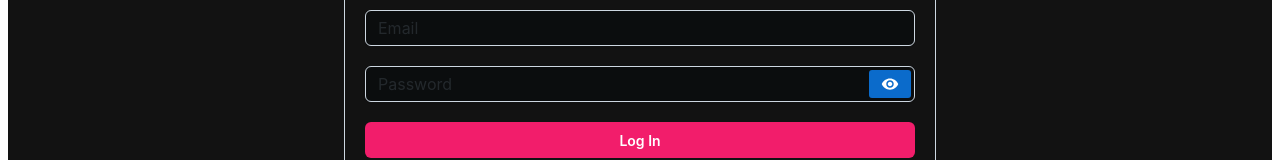
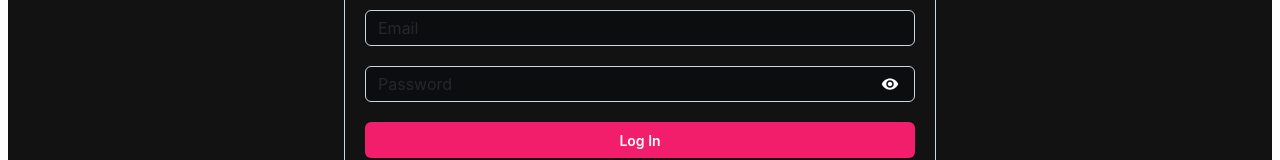
Before and after one commit to NammariD/design5, a React (Create React App) app: page / in a window 1280 px wide. Shown: the part 337-497 px from the top of the page. Built offline with nearby package versions, Linux system fonts and the light colour scheme.

Commit message:
Update Password.tsx

```diff
--- a/src/components/Password.tsx
+++ b/src/components/Password.tsx
@@ -16,6 +16,7 @@ export default function InfoBar() {
             display: 'flex',
             alignItems: 'center', // Center vertically
             justifyContent: 'center', // Center horizontally
+            backgroundColor: '#0B0D0E'
 
           }}
         >
```
